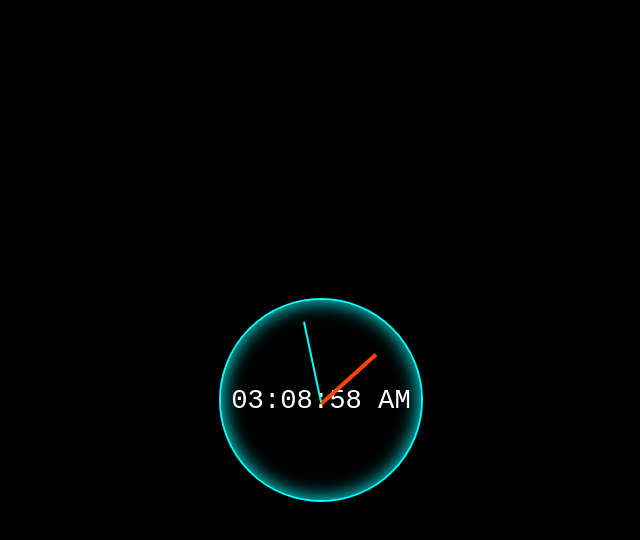
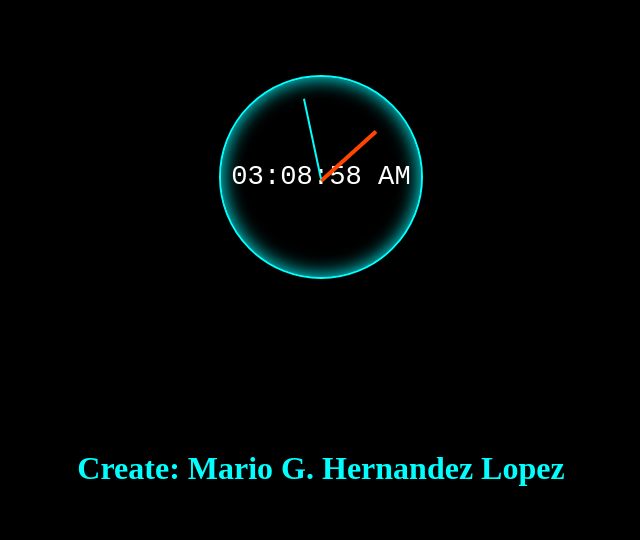
Before and after one commit to mariocrew2121/reloj-javaScript, a plain HTML site: page index.html in a window 1280 px wide. Shown: the whole page, without its empty margins (319-959 px from the left). Drawn offline with Linux system fonts and the light colour scheme.

Commit message:
agregarmos gitignore y modificamos el index

```diff
--- a/index.html
+++ b/index.html
@@ -6,7 +6,14 @@
     <meta name="viewport" content="width=device-width, initial-scale=1.0">
     <title>Reloj</title>
     <link rel="stylesheet" href="styles.css">
+    <style>
+    h1{
+        color: aqua;
+
+    }
+ </style>
 </head>
+
 <body>
    <div id="watch">
     <div id="digital"></div>
@@ -15,5 +22,8 @@
     <div id="seconds"></div>
    </div>
    <script src="script.js"></script>
+   <h1>Create: Mario G. Hernandez Lopez</h1>
+   <h2>commit dos</h2>
+
 </body>
 </html>
```
Also changed, not shown: 1 other file.
